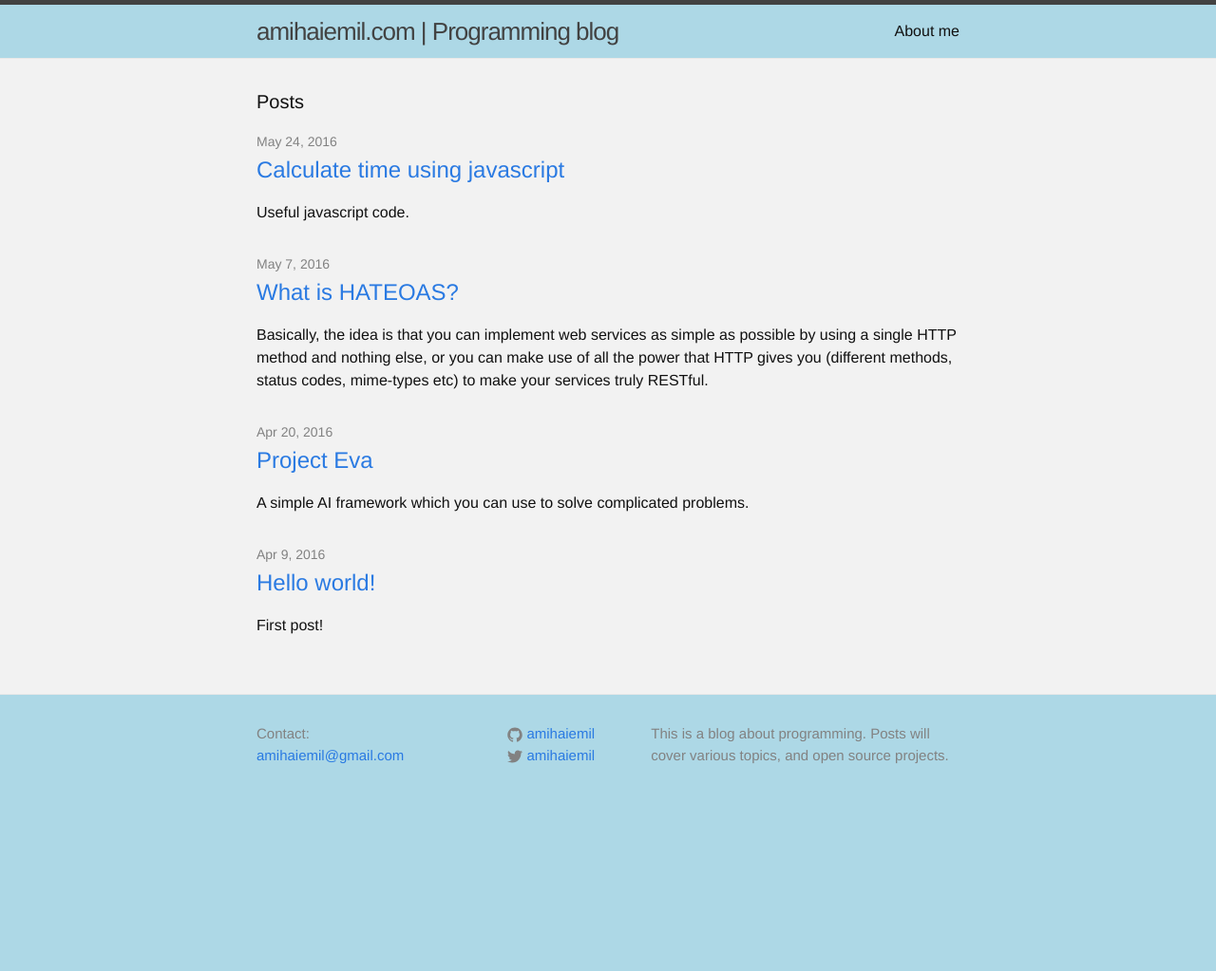
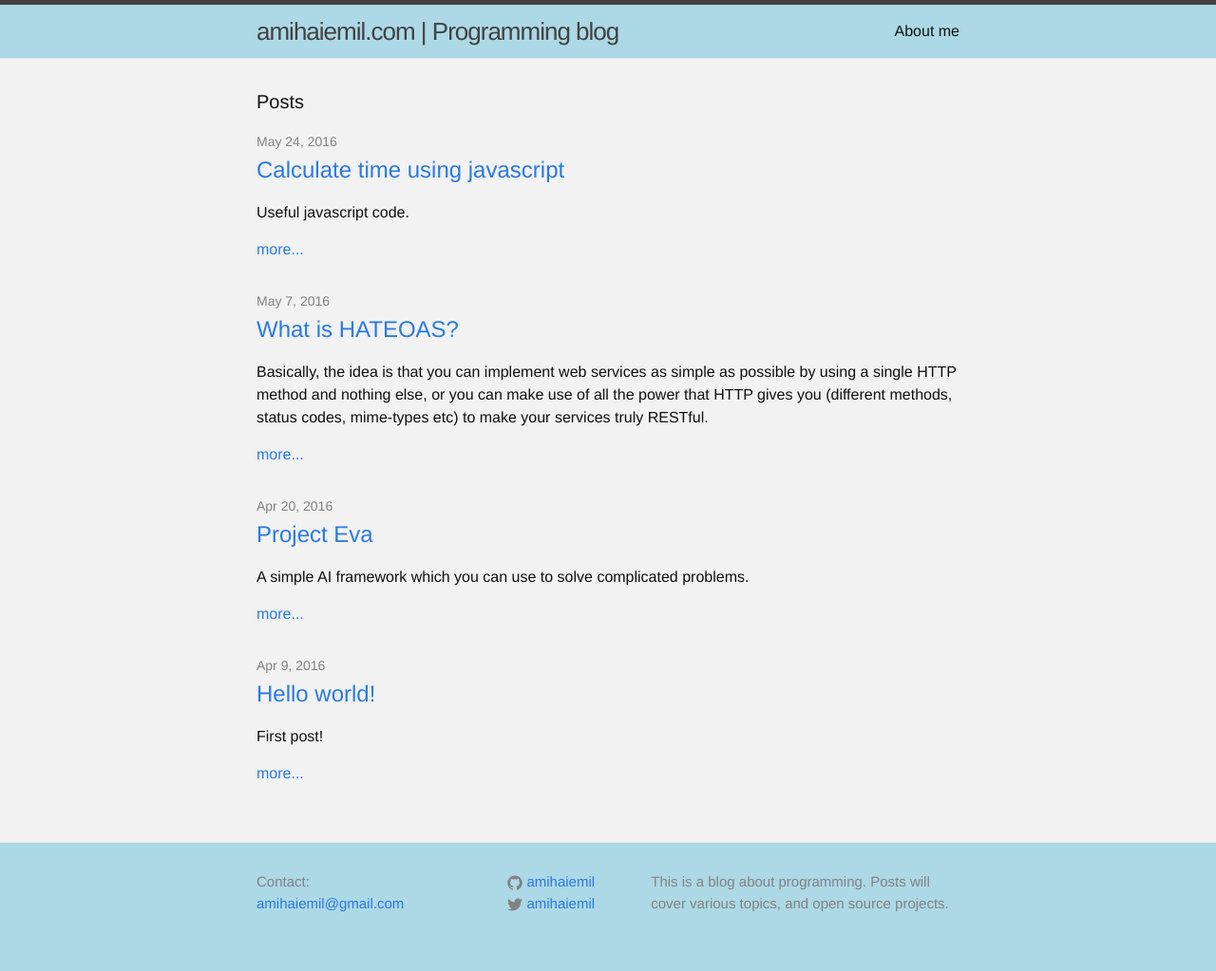
Before and after one commit to amihaiemil/amihaiemil.github.io, a Jekyll site: the page built from index.html, in a window 1280 px wide. Shown: the whole page at 95% size. Built offline with Jekyll 4.4.1, drawn with Linux system fonts in a browser that asks for light colours; comment, search, counter and statistics services are not loaded; before the commit the page ends 900 px from its top, so only the background shows below that.

Commit message:
Update index.html

```diff
--- a/index.html
+++ b/index.html
@@ -14,6 +14,7 @@ layout: default
           <a class="post-link" href="{{ post.url | prepend: site.baseurl }}">{{ post.title }}</a>
         </h2>
         <p>{{post.preview}}</p>
+        <a href="{{post.url}}">more...</a>
       </li>
     {% endfor %}
   </ul>
```
